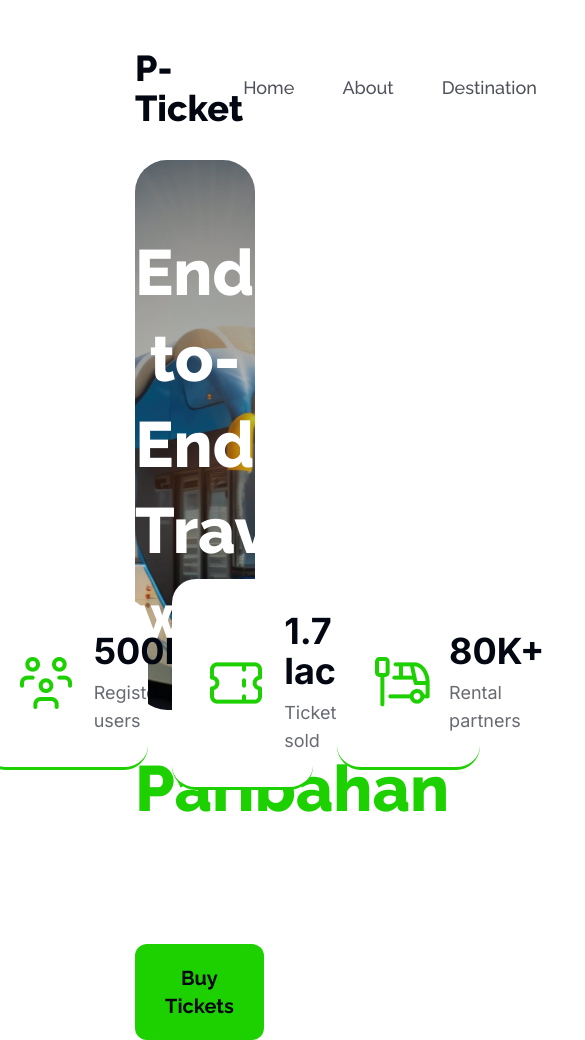
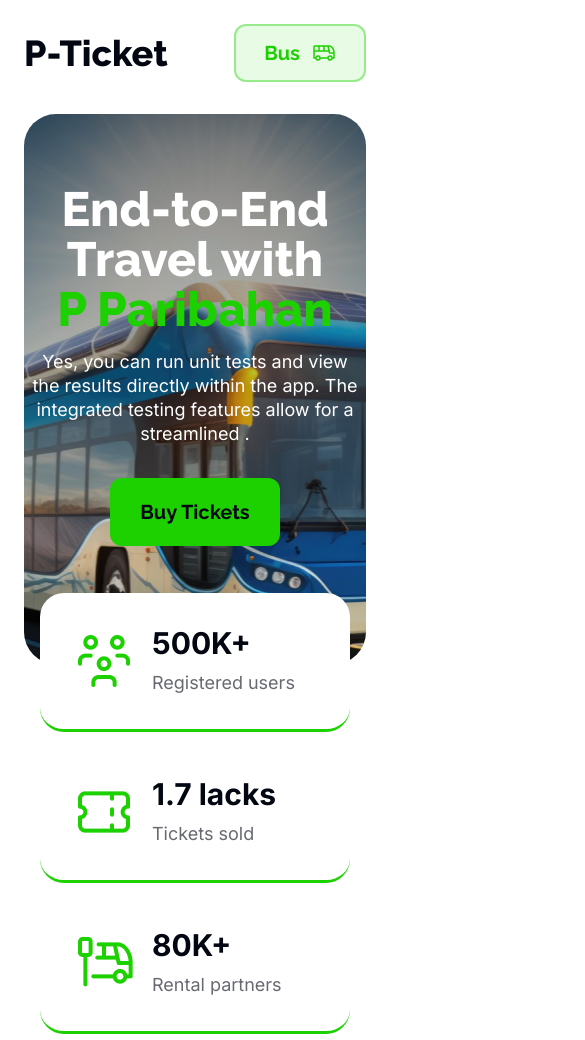
Before and after one commit to muinuddin-sm12/Milestone5-Assignment, a plain HTML site: page index.html in a window 390 px wide. Shown: the top 1040 px of the page, 585 px wide, since content can reach past the window. Drawn offline with nearby package versions, Linux system fonts and the light colour scheme.

Commit message:
Responsive Header section added

```diff
--- a/index.html
+++ b/index.html
@@ -8,10 +8,10 @@
     <link rel="stylesheet" href="style.css">
 </head>
 <body>
-    <header class="container px-[135px] mt-12">
+    <header class="container  px-6 lg:px-[135px] mt-6 lg:mt-12  mb-[120px]">
         <nav class="flex justify-between items-center mb-8">
             <h1 class="text-4xl font-extrabold text-[#030712]">P-Ticket</h1>
-            <div class="flex gap-12 text-[#030712B2] font-medium text-lg">
+            <div class="lg:flex gap-12 text-[#030712B2] font-medium text-lg hidden">
                 <a href="#">Home</a>
                 <a href="#">About</a>
                 <a href="#">Destination</a>
@@ -19,18 +19,18 @@
             </div>
             <button class="flex items-center gap-3 bg-[#1DD1001A] border-2 border-[#1DD10066] rounded-xl px-7 py-3 text-[20px] font-bold text-[#1DD100]">Bus <img src="images/bus-icon.png" alt=""></button>
         </nav>
-        <div class="banner relative">
+        <div class="banner  relative">
             <div class="text-center">
-                <h1 class="text-[64px] font-extrabold text-white pt-[70px] leading-[86px] mb-4">End-to-End Travel with <br><span class="text-[#1DD100]">P Paribahan</span></h1>
-                <p class="inter text-lg text-white leading-8 w-[691px] mx-auto mb-8 ">Yes, you can run unit tests and view the results directly within the app. The integrated testing features allow for a streamlined .</p>
+                <h1 class="text-5xl lg:text-[64px] font-extrabold text-white pt-[70px] leading-[50px] lg:leading-[86px] mb-4">End-to-End Travel with <br><span class="text-[#1DD100]">P Paribahan</span></h1>
+                <p class="inter text-lg text-white leading-6 px-2 lg:px-0 lg:leading-8 lg:w-[691px] mx-auto mb-8 ">Yes, you can run unit tests and view the results directly within the app. The integrated testing features allow for a streamlined .</p>
                 <button class="text-xl font-bold text-[#030712] px-[30px] py-[20px] bg-[#1DD100] rounded-xl">Buy Tickets</button>
             </div>
-            <div class="cart flex justify-center gap-6 items-center absolute w-[100%] bottom-[-80px] px-24">
+            <div class="cart flex flex-col lg:flex-row justify-center gap-3 lg:gap-6 items-center absolute w-[100%] bottom-[-370px] lg:bottom-[-80px] px-20">
                 <!-- cart-one -->
                 <div class=" flex gap-4 pl-8 items-center w-[310px] py-8 rounded-3xl border-b-[3px] border-[#1DD100] bg-white">
                     <img src="images/people.png" alt="">
                     <div>
-                        <h1 class="text-[#030712] font-bold mb-2 text-4xl inter">500K+</h1>
+                        <h1 class="text-[#030712] font-bold mb-2 text-3xl lg:text-4xl inter">500K+</h1>
                         <p class="text-lg text-[#03071299] inter">Registered users</p>
                     </div>
                 </div>
@@ -38,7 +38,7 @@
                 <div class=" flex gap-4 pl-8 items-center w-[310px] py-8 rounded-3xl border-b-[3px] border-[#1DD100] bg-white">
                     <img src="images/ticket-cupon.png" alt="">
                     <div>
-                        <h1 class="text-[#030712] font-bold mb-2 text-4xl inter">1.7 lacks</h1>
+                        <h1 class="text-[#030712] font-bold mb-2 text-3xl lg:text-4xl inter">1.7 lacks</h1>
                         <p class="text-lg text-[#03071299] inter">Tickets sold</p>
                     </div>
                 </div>
@@ -46,7 +46,7 @@
                 <div class=" flex gap-4 pl-8 items-center w-[310px] py-8 rounded-3xl border-b-[3px] border-[#1DD100] bg-white">
                     <img src="images/stoppage.png" alt="">
                     <div>
-                        <h1 class="text-[#030712] font-bold mb-2 text-4xl inter">80K+</h1>
+                        <h1 class="text-[#030712] font-bold mb-2 text-3xl lg:text-4xl inter">80K+</h1>
                         <p class="text-lg text-[#03071299] inter">Rental partners</p>
                     </div>
                 </div>
--- a/style.css
+++ b/style.css
@@ -10,7 +10,7 @@
 /* font-family: "Inter", sans-serif; */
 
 html,body {
-    max-width: 100%;
+    width: 100%;
     height: 100%;
 }
 .inter{
```
